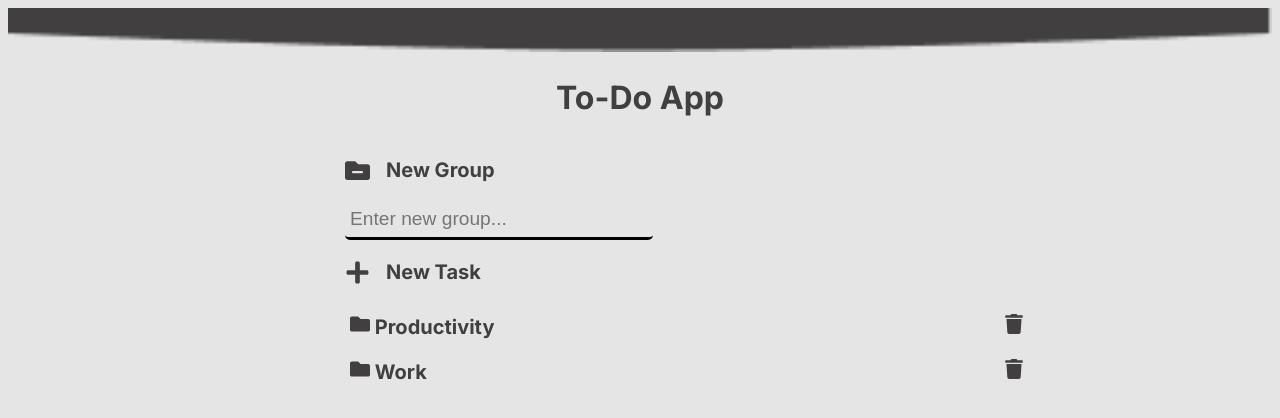
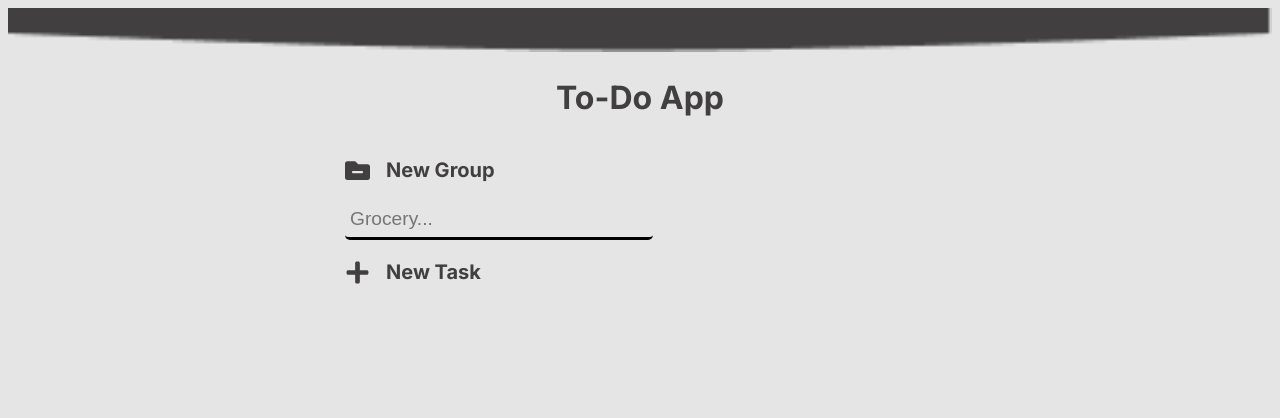
Before and after one commit to HayatsCodes/react-projects, a React (Vite) app in the folder 0-todo-list/: page / in a window 1280 px wide. Both pictures are taken after a click on the element "New Group". Shown: the top 418 px of the page. Built offline with nearby package versions, Linux system fonts and the light colour scheme.

Commit message:
improved group slection

```diff
--- a/0-todo-list/src/App.jsx
+++ b/0-todo-list/src/App.jsx
@@ -10,22 +10,25 @@ const App = () => {
 
   useEffect(() => {
     const clickData = {};
-    const taskData = [
-      { Productivity: [{task: "task1", isChecked: false}, {task: "task2", isChecked: false}] },
-      { Work: [{task: "task1", isChecked: false}, {task: "task2", isChecked: false}] },
-    ];
-
-    taskData[0].Productivity[0].task
-    taskData.forEach((task) => {
-      const key = Object.keys(task)[0];
-      clickData[key] = false;
-    });
-    setGroups(taskData);
-    setIsGroupClicked(clickData);
+    const storedData = localStorage.getItem('taskData');
+    if (storedData) {
+      const taskData = JSON.parse(storedData)
+      setGroups(taskData);
+      taskData.forEach((task) => {
+        const key = Object.keys(task)[0];
+        clickData[key] = false;
+      });
+      setIsGroupClicked(clickData);
+    }
+    // const taskData = [
+    //   { Productivity: [{task: "task1", isChecked: false}, {task: "task2", isChecked: false}] },
+    //   { Work: [{task: "task1", isChecked: false}, {task: "task2", isChecked: false}] },
+    // ];
   }, []);
 
   const addGroup = (group) => {
     setGroups(groups.concat(group));
+    localStorage.setItem('taskData', JSON.stringify(groups.concat(group)));
   };
 
   const addTask = (groupName, task) => {
@@ -41,11 +44,12 @@ const App = () => {
     });
 
     setGroups(updatedGroups);
+    localStorage.setItem('taskData', JSON.stringify(updatedGroups));
   };
 
   const updateTask = (groupName, taskIndex) => {
     setGroups((prevGroups) => {
-      return prevGroups.map((currentGroup) => {
+      const updatedGroups = prevGroups.map((currentGroup) => {
         const key = Object.keys(currentGroup)[0];
         if (key === groupName) {
           return {
@@ -61,8 +65,13 @@ const App = () => {
           return currentGroup;
         }
       });
+
+      localStorage.setItem('taskData', JSON.stringify(updatedGroups));
+
+      return updatedGroups;
     });
   };
+
 
 
   const deleteGroup = (groupName) => {
@@ -70,6 +79,7 @@ const App = () => {
       (group) => groupName !== Object.keys(group)[0]
     );
     setGroups(updatedGroups);
+    localStorage.setItem('taskData', JSON.stringify(updatedGroups));
   };
 
   const updateIsGroupClicked = (groupName) => {
--- a/0-todo-list/src/components/Tasks.jsx
+++ b/0-todo-list/src/components/Tasks.jsx
@@ -75,7 +75,7 @@ const Tasks = ({
                           marginBottom: "15px",
                           marginTop: "15px"
                         }}
-                      >{console.log(`taskIsChecked[index], index: ${(group[groupName][index]).isChecked}, ${index}`)}
+                      >
                         {(group[groupName][index]).isChecked === false ? (
                           <>
                           <FaSquare
@@ -86,7 +86,6 @@ const Tasks = ({
                               borderRadius: "5px",
                             }}
                           />
-                          {console.log(FaSquare)}
                           </>
                         ) : (
                           <>
@@ -99,7 +98,6 @@ const Tasks = ({
                               padding: 0
                             }}
                           />
-                          {console.log(FaCheckSquare)}
                           </>
                         )}
                         {task}
--- a/0-todo-list/src/components/TasksForm.jsx
+++ b/0-todo-list/src/components/TasksForm.jsx
@@ -82,7 +82,7 @@ const TasksForm = ({ groups, addGroup, addTask, updateIsGroupClicked }) => {
               type="text"
               value={newGroup}
               onChange={({ target }) => setNewGroup(target.value)}
-              placeholder="Enter new group..."
+              placeholder="Grocery..."
               style={{
                 backgroundColor: "rgb(229, 229, 229)",
                 borderRadius: "5px",
@@ -133,7 +133,7 @@ const TasksForm = ({ groups, addGroup, addTask, updateIsGroupClicked }) => {
             <input
               type="text"
               value={newTask}
-              placeholder="Write task..."
+              placeholder="Buy garri..."
               onChange={({ target }) => setNewTask(target.value)}
               style={{
                 backgroundColor: "rgb(229, 229, 229)",
@@ -162,13 +162,15 @@ const TasksForm = ({ groups, addGroup, addTask, updateIsGroupClicked }) => {
                 fontSize: "1.2rem",
               }}
             >
-              <label style={{fontWeight:"bold"}}>Choose a group:</label>
+              <label style={{ fontWeight: "bold" }}>Choose a group:</label>
+              {
+                <>
+                  {groupNames.length > 0 ? (
                     <select
                       name="groups"
                       id="groups"
                       value={selectedGroup}
                       onChange={({ target }) => {
-                  console.log(target.value);
                         setSelectedGroup(target.value);
                       }}
                       style={{
@@ -183,12 +185,21 @@ const TasksForm = ({ groups, addGroup, addTask, updateIsGroupClicked }) => {
                     >
                       {groupNames.map((groupName) => {
                         return (
-                    <option key={groupName} value={groupName} style={{fontSize: "1rem"}}>
+                          <option
+                            key={groupName}
+                            value={groupName}
+                            style={{ fontSize: "1rem" }}
+                          >
                             {groupName}
                           </option>
                         );
                       })}
                     </select>
+                  ) : (
+                    "No group"
+                  )}
+                </>
+              }
             </div>
 
             {/* <button
@@ -213,4 +224,4 @@ const TasksForm = ({ groups, addGroup, addTask, updateIsGroupClicked }) => {
   );
 };
 
-export default TasksForm
+export default TasksForm;
```
Lines whose indentation alone changed are shown as unchanged.
